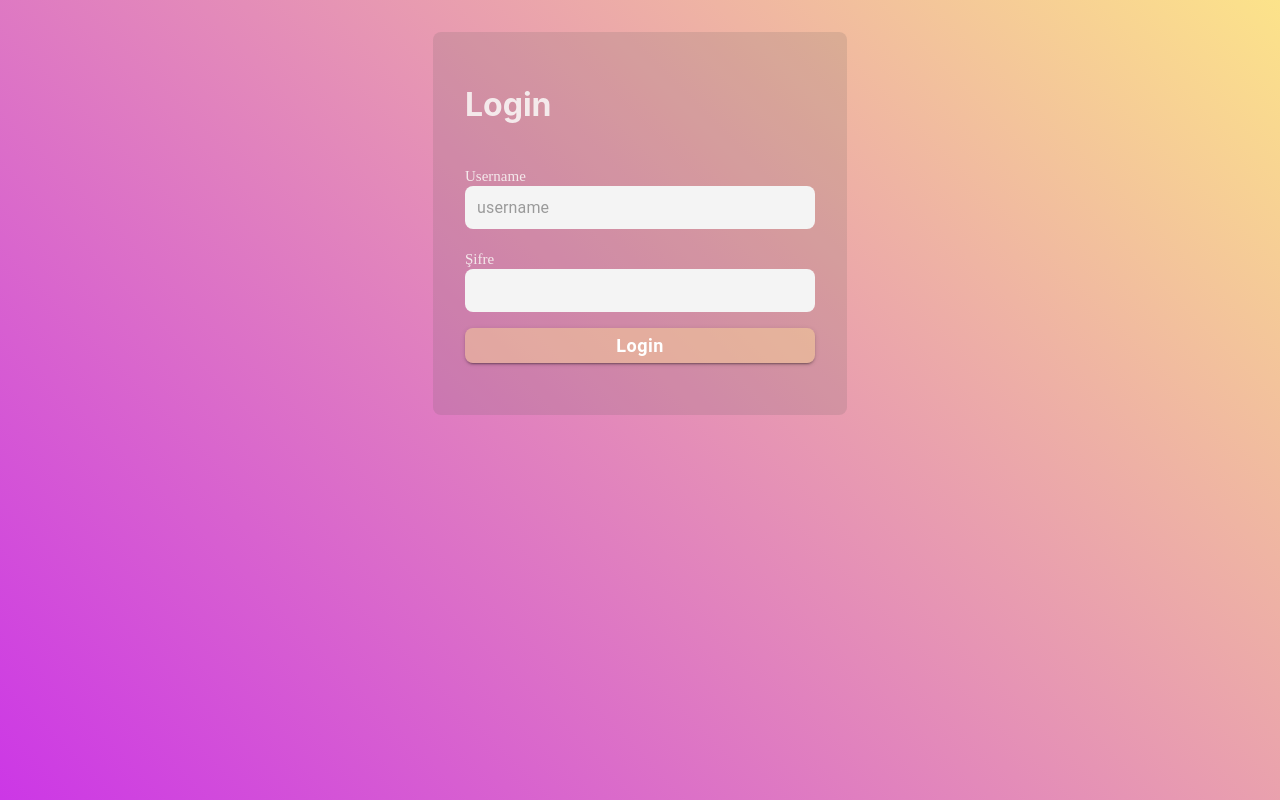
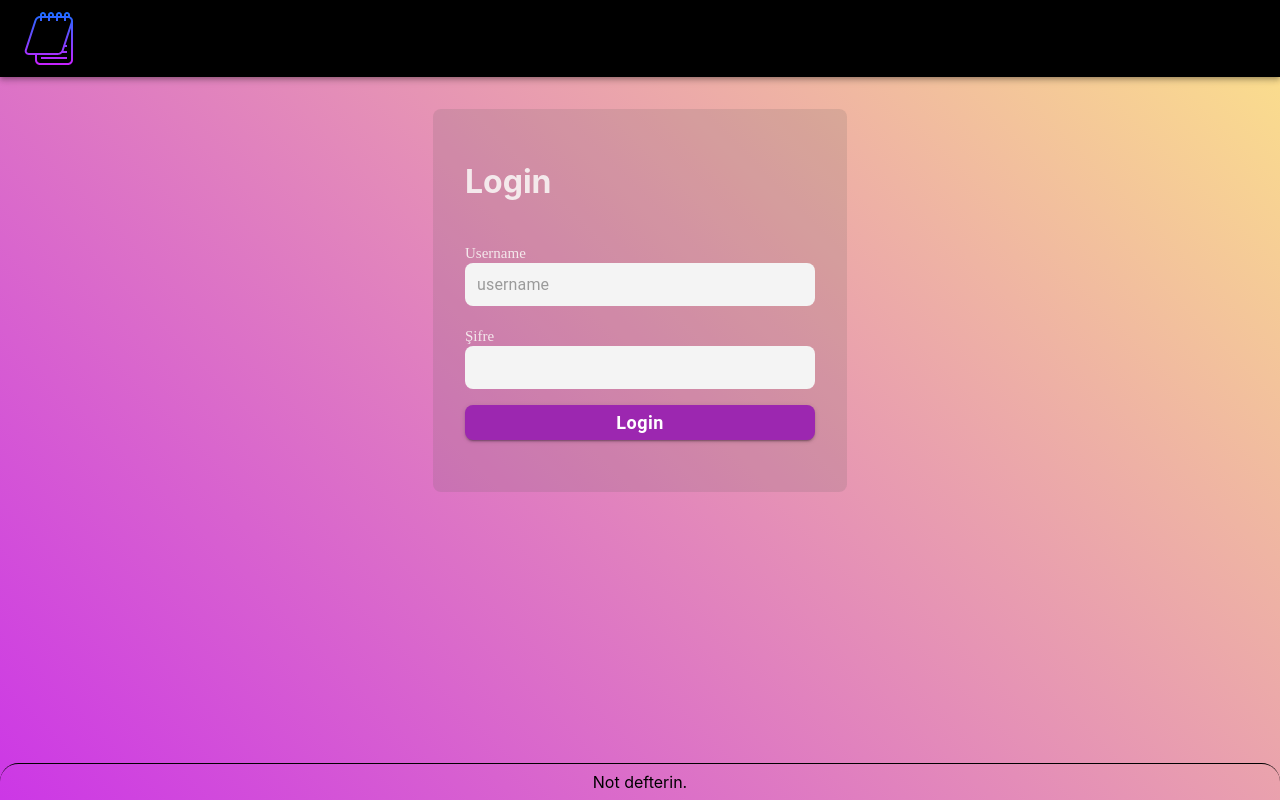
Before and after one commit to beyzamadenoglu/note-app, a React (Create React App) app: page / in a window 1280 px wide. Built offline with nearby package versions, Linux system fonts and the light colour scheme.

Commit message:
Header and footer add
Layout added.

```diff
--- a/src/App.js
+++ b/src/App.js
@@ -2,13 +2,17 @@ import React from "react";
 import Router from './router/Route';
 import { ToastContainer } from 'react-toastify';
 import 'react-toastify/dist/ReactToastify.css';
-import  "./styles/notes.scss";
+import Layout from "./components/Layout";
+import "./styles/notes.scss";
 
 function App() {
   return (
     <>
-      <Router />
-      <ToastContainer />
+      <Layout>
+        <Router />
+        <ToastContainer />
+      </Layout>
+
 
     </>
   );
--- /dev/null
+++ b/src/Images/Logo.js
@@ -0,0 +1,31 @@
+import React from "react";
+
+const NotFound = () => {
+  return (
+    <svg
+      width="50"
+      height="53"
+      viewBox="0 0 50 53"
+    >
+      <path
+        d="M48.066 6.064C47.525 5.318 46.811 4.761 46 4.412V3C46 1.346 44.654 0 43 0C41.346 0 40 1.346 40 3V4H38V3C38 1.346 36.654 0 35 0C33.346 0 32 1.346 32 3V4H30V3C30 1.346 28.654 0 27 0C25.346 0 24 1.346 24 3V4H22V3C22 1.346 20.654 0 19 0C17.346 0 16 1.346 16 3V4.021C13.504 4.129 11.334 5.748 10.554 8.141L0.896007 37.76C0.494007 38.992 0.700007 40.3 1.46101 41.349C2.22301 42.398 3.40201 43 4.69801 43H11V48C11 50.76 13.24 53 16 53H44C46.76 53 49 50.76 49 48V9.435C49.109 8.247 48.79 7.062 48.066 6.064ZM42 3C42 2.449 42.448 2 43 2C43.552 2 44 2.449 44 3V4H42V3ZM34 3C34 2.449 34.448 2 35 2C35.552 2 36 2.449 36 3V4H34V3ZM26 3C26 2.449 26.448 2 27 2C27.552 2 28 2.449 28 3V4H26V3ZM19 2C19.552 2 20 2.449 20 3V4H18V3C18 2.449 18.448 2 19 2ZM3.08001 40.175C2.69901 39.65 2.59701 38.996 2.79801 38.38L12.456 8.76C12.967 7.193 14.373 6.126 16 6.02V9H18V6H24V9H26V6H32V9H34V6H40V9H42V6H44.019C44.992 6 45.876 6.451 46.448 7.238C47.018 8.025 47.173 9.006 46.871 9.929L37.59 38.401C37.133 39.81 35.246 41 33.47 41H4.69801C4.05001 41 3.46001 40.699 3.08001 40.175ZM44 51H16C14.35 51 13 49.65 13 48V43H33.47C35.256 43 37.023 42.198 38.218 41H43V39H39.498L40.802 35H43V33H41.454L47 15.984V48C47 49.65 45.65 51 44 51ZM17 45H43V47H17V45Z"
+        fill="url(#paint0_linear_4_4)"
+      />
+      <defs>
+        <linearGradient
+          id="paint0_linear_4_4"
+          x1="24.858"
+          y1="0"
+          x2="24.858"
+          y2="53"
+          gradientUnits="userSpaceOnUse"
+        >
+          <stop stop-color="#1A6DFF" />
+          <stop offset="1" stop-color="#C822FF" />
+        </linearGradient>
+      </defs>
+    </svg>
+  );
+};
+
+export default NotFound;
--- /dev/null
+++ b/src/components/Footer.js
@@ -0,0 +1,11 @@
+import React from 'react';
+
+const Footer = () => {
+  return (
+  <>
+    <footer>Not defterin.</footer>
+  </>
+  )
+}
+
+export default Footer
--- /dev/null
+++ b/src/components/Header.js
@@ -0,0 +1,65 @@
+import * as React from "react";
+import AppBar from "@mui/material/AppBar";
+import Box from "@mui/material/Box";
+import Toolbar from "@mui/material/Toolbar";
+import IconButton from "@mui/material/IconButton";
+import MenuItem from "@mui/material/MenuItem";
+import Menu from "@mui/material/Menu";
+import Logo from "../Images/Logo";
+import { Link } from 'react-router-dom';
+
+const Header = () => {
+  const [auth, setAuth] = React.useState(true);
+  const [anchorEl, setAnchorEl] = React.useState(null);
+
+  const handleMenu = (event) => {
+    setAnchorEl(event.currentTarget);
+  };
+
+  const handleClose = () => {
+    setAnchorEl(null);
+  };
+
+  return (
+    <Box sx={{ flexGrow: 1 }}>
+      <AppBar position="static">
+        <Toolbar style={{background: "#000000"}}>
+          {auth && (
+            <div>
+              <Menu
+                id="menu-appbar"
+                anchorEl={anchorEl}
+                anchorOrigin={{
+                  vertical: "top",
+                  horizontal: "right",
+                }}
+                keepMounted
+                transformOrigin={{
+                  vertical: "top",
+                  horizontal: "right",
+                }}
+                open={Boolean(anchorEl)}
+                onClose={handleClose}
+              >
+                <MenuItem onClick={handleClose}>Profile</MenuItem>
+                <MenuItem onClick={handleClose}>My account</MenuItem>
+              </Menu>
+            </div>
+          )}
+          <IconButton
+            size="large"
+            edge="start"
+            color="inherit"
+            aria-label="menu"
+            sx={{ mr: 2 }}
+            component={Link}to="/addNote"
+          >
+            <Logo />
+          </IconButton>
+        </Toolbar>
+      </AppBar>
+    </Box>
+  );
+};
+
+export default Header;
--- /dev/null
+++ b/src/components/Layout.js
@@ -0,0 +1,15 @@
+import React from "react";
+import Header from "./Header"
+import Footer from "./Footer";
+
+const Layout = ({ children }) => {
+  return (
+    <>
+        <Header />
+        {children}
+        <Footer />
+    </>
+  )
+}
+
+export default Layout
--- a/src/components/LoginForm.js
+++ b/src/components/LoginForm.js
@@ -74,9 +74,9 @@ const LoginForm = () => {
               type="submit"
               variant="contained"
               size="large"
+              color="secondary"
               style={{
                 borderRadius: "8px",
-                backgroundColor: "rgb(248 211 149 / 48%)",
                 padding: "2px 20px",
                 fontSize: "18px",
                 color: "#FFFFFF",
--- a/src/components/NoteForm.js
+++ b/src/components/NoteForm.js
@@ -136,7 +136,7 @@ const NoteForm = ({ typeForm, not }) => {
             className="button"
             type="submit"
           >
-            Add
+            Ekle
           </Button>
           <Card>
             {selectedImage === null ? (
--- a/src/styles/index.scss
+++ b/src/styles/index.scss
@@ -14,3 +14,14 @@ code {
   font-family: source-code-pro, Menlo, Monaco, Consolas, 'Courier New',
     monospace;
 }
+
+footer {
+  position: fixed;
+  bottom: 0;
+  left: 0;
+  right: 0;
+  padding: 8px;
+  text-align: center;
+  border-top: 1px solid #000000;
+  border-radius: 50px;
+}
```
Also changed, not shown: src/Images/NotFound.js (+17 -8 lines).
